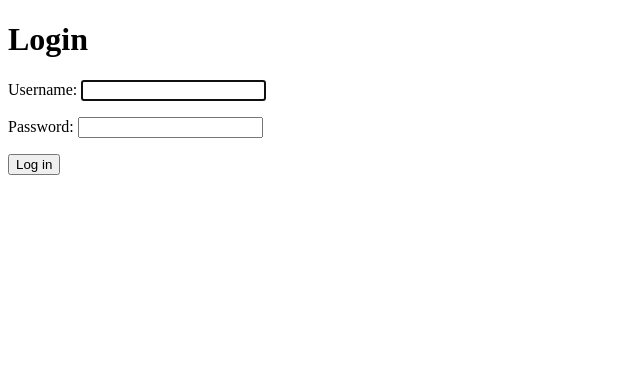
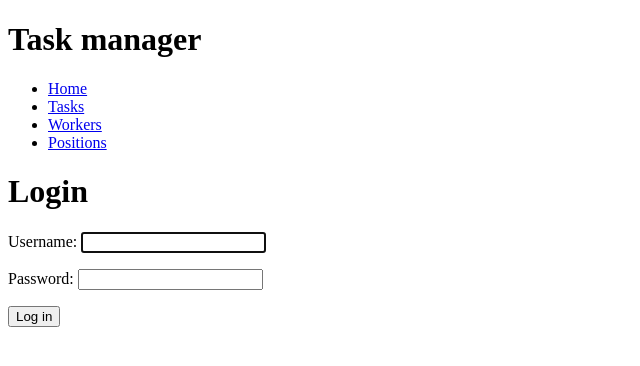
Before and after one commit to viloker/task_manager, a Django app: page /accounts/login/ in a window 1280 px wide. Shown: the top 366 px of the page, without its empty margins (0-640 px from the left). Run offline with Django 5.2, Linux system fonts and the light colour scheme.

Commit message:
Create header in base.html

```diff
--- a/templates/base.html
+++ b/templates/base.html
@@ -3,11 +3,19 @@
 <head>
   <meta charset="UTF-8">
   <title>
-    {% block title %}
-    {%endblock %}
+    {% block title %}Task manager{%endblock %}
   </title>
 </head>
 <body>
+<header>
+  <h1>Task manager</h1>
+  <ul>
+    <li><a href="{% url 'task:index' %}">Home</a></li>
+    <li><a href="{% url 'task:task-list' %}">Tasks</a></li>
+    <li><a href="#">Workers</a></li>
+    <li><a href="#">Positions</a></li>
+  </ul>
+</header>
 {% block content %}
 {% endblock %}
 </body>
```
